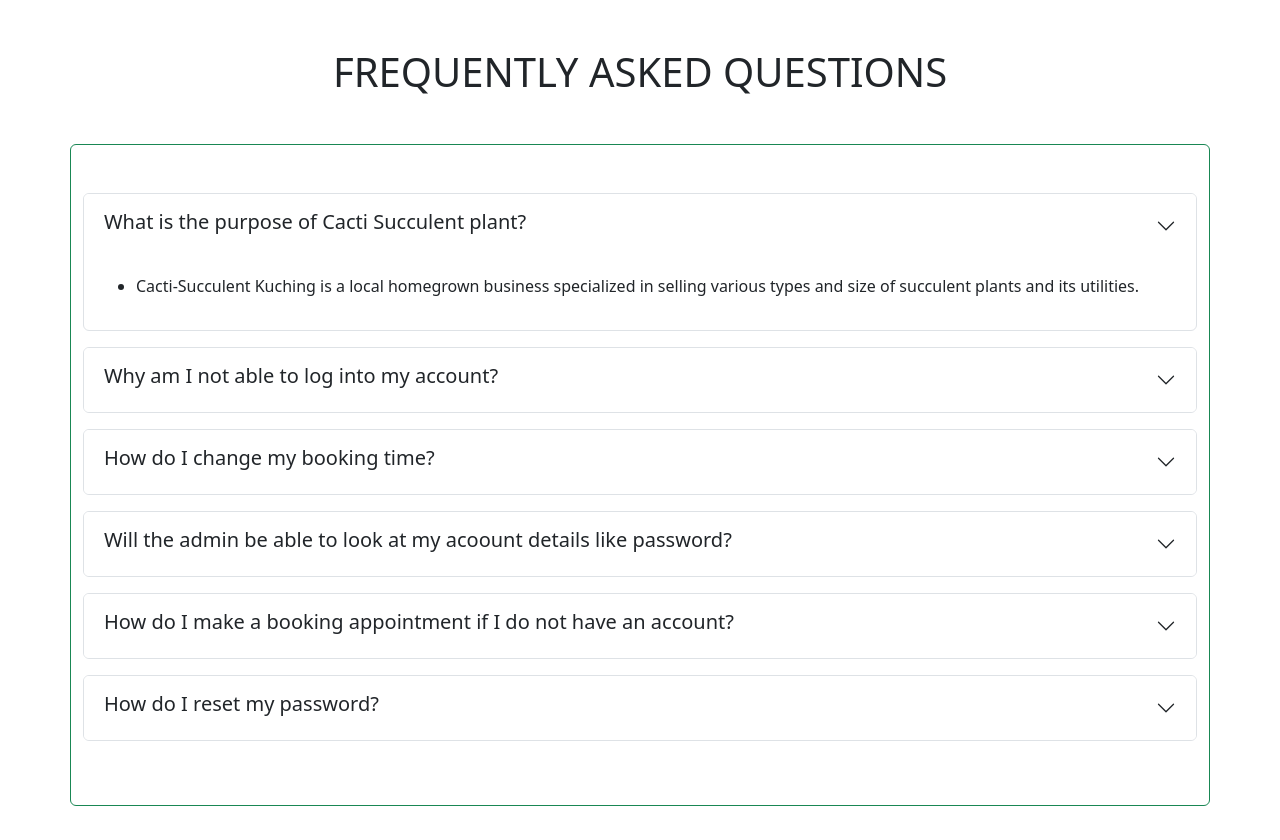
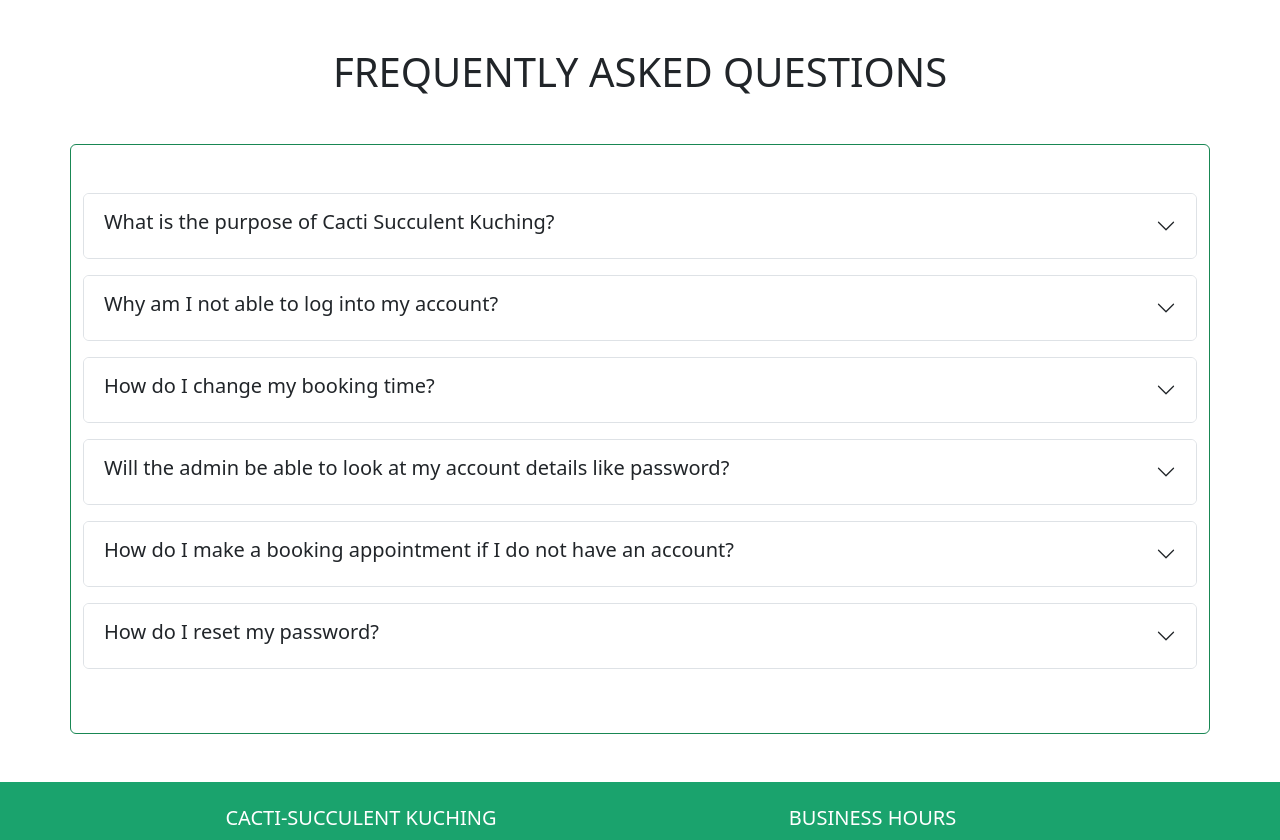
Before and after one commit to JohnChung2002/Managing-Software-Projects, a PHP site: page /faq.php in a window 1280 px wide. Shown: the part 94-934 px from the top of the page. Run offline with PHP 8.4, Linux system fonts and the light colour scheme; some libraries are stand-ins or nearby versions.

Commit message:
Bug fixes

```diff
--- a/faq.php
+++ b/faq.php
@@ -18,10 +18,10 @@
   <div class="accordion-item">
     <h2 class="accordion-header" id="headingOne">
       <button class="accordion-button collapsed" type="button" data-bs-toggle="collapse" data-bs-target="#collapseOne" aria-expanded="true" aria-controls="collapseOne">
-        <h5>What is the purpose of Cacti Succulent plant?</h5>
+      <h5>What is the purpose of Cacti Succulent Kuching?</h5>
       </button>
     </h2>
-    <div id="collapseOne" class="accordion-collapse collapse show" aria-labelledby="headingOne" data-bs-parent="#accordionExample">
+    <div id="collapseOne" class="accordion-collapse collapse" aria-labelledby="headingOne" data-bs-parent="#accordionExample">
       <div class="accordion-body">
       <ul>
        <li> Cacti-Succulent Kuching is a local homegrown business specialized in selling various types and size of succulent plants and its utilities.</li>
@@ -40,10 +40,11 @@
     </h2>
     <div id="collapseTwo" class="accordion-collapse collapse" aria-labelledby="headingTwo" data-bs-parent="#accordionExample">
       <div class="accordion-body">
-
-        <li>Please make sure that your account is first verified. Do check your junks inyour email as the email might end up there.<li>
+      <ul>
+        <li>Please make sure that your account is first verified. Do check your junks in your email as the email might end up there.</li>
         <li> You may reset your password <a href="https://cactisucculentkuching.cf/resetpassword.php" class="link-primary">here</a> if you have forgotten your password.</li>
 
+      </ul>
       </div>
     </div>
   </div>
@@ -58,7 +59,9 @@
     </h2>
     <div id="collapseThree" class="accordion-collapse collapse" aria-labelledby="headingThree" data-bs-parent="#accordionExample">
       <div class="accordion-body">
-        <li>After logged into your account, click booking at the top on the navigation bar, and choose the <strong>Update Booking</strong> option.</li>
+      <ul>
+          <li>After logged into your account, click booking at the top on the navigation bar, and choose the <strong>Update Booking</strong> option.</li>
+        </ul>
       </div>
     </div>
   </div>
@@ -68,12 +71,14 @@
 <div class="accordion-item">
     <h2 class="accordion-header" id="headingFour">
       <button class="accordion-button collapsed" type="button" data-bs-toggle="collapse" data-bs-target="#collapseFour" aria-expanded="false" aria-controls="collapseFour">
-        <h5>Will the admin be able to look at my acoount details like password?</h5>
+        <h5>Will the admin be able to look at my account details like password?</h5>
       </button>
     </h2>
     <div id="collapseFour" class="accordion-collapse collapse" aria-labelledby="headingFour" data-bs-parent="#accordionExample">
       <div class="accordion-body">
-        <li> Every account's password will be encrypted and the admins will not be able to look at the user's personal information.</li>
+      <ul>
+          <li> Every account's password will be encrypted and the admins will not be able to look at the user's personal information.</li>
+        </ul>
       </div>
     </div>
   </div>
@@ -103,7 +108,9 @@
     </h2>
     <div id="collapseSix" class="accordion-collapse collapse" aria-labelledby="headingSix" data-bs-parent="#accordionExample">
       <div class="accordion-body">
-        <li>You may reset your password <a href="https://cactisucculentkuching.cf/resetpassword.php" class="link-primary">here</a> if you have forgotten your password.</li>
+      <ul>
+          <li>You may reset your password <a href="https://cactisucculentkuching.cf/resetpassword.php" class="link-primary">here</a> if you have forgotten your password.</li>
+        </ul>
       </div>
     </div>
   </div>
```
Also changed, not shown: replyenquiry.php (+10 -2 lines).
